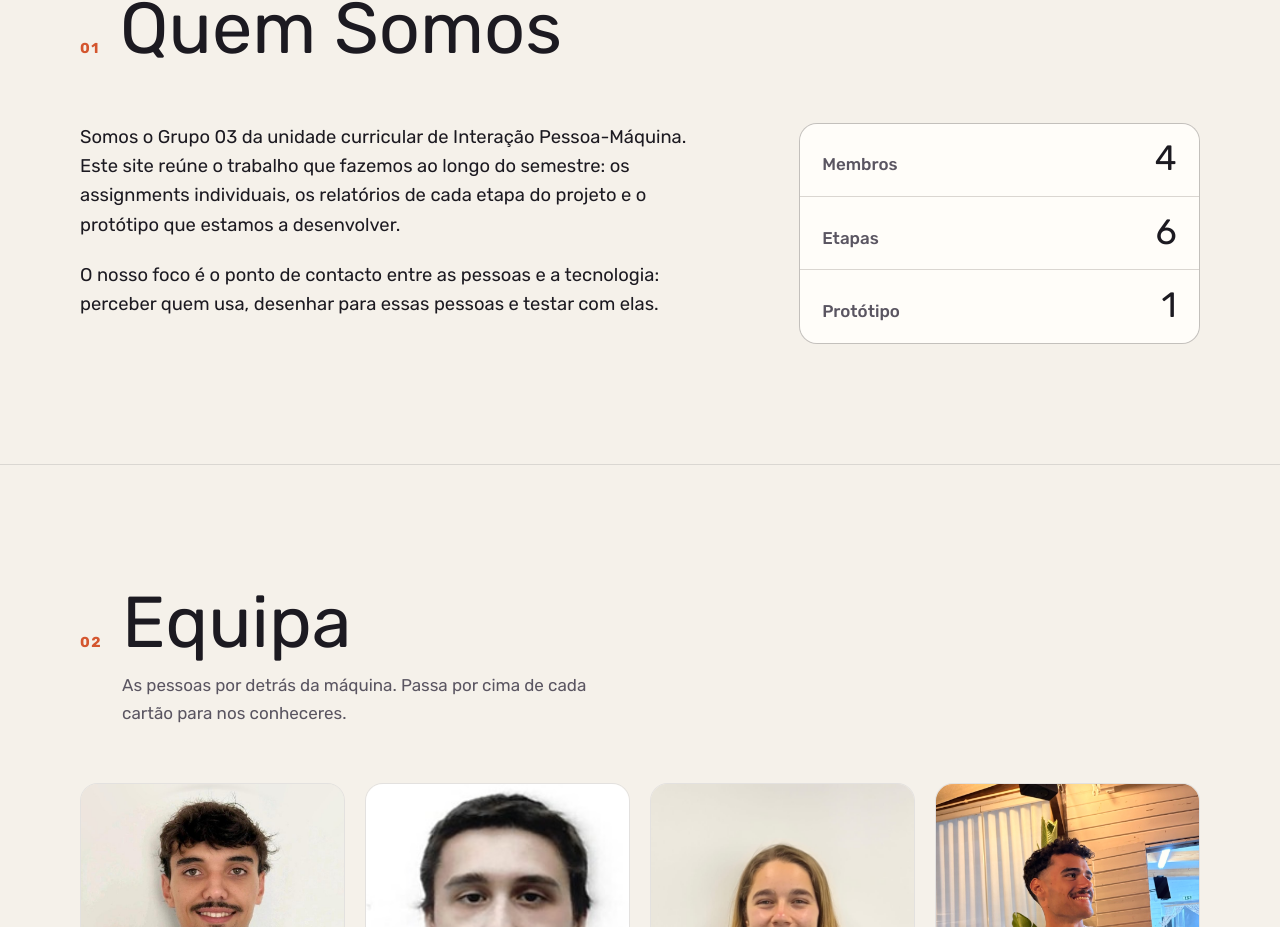
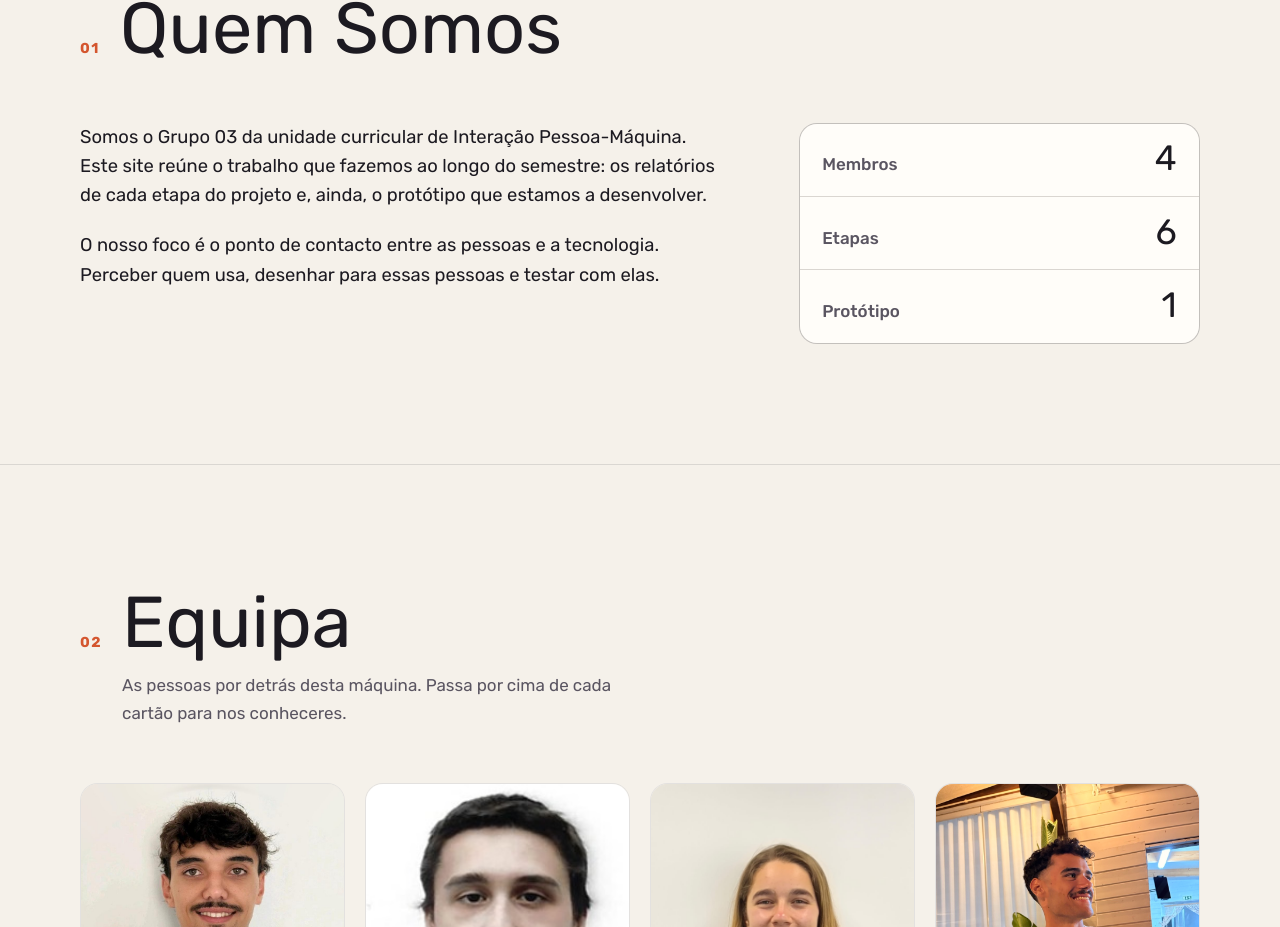
Before and after one commit to GmbRib/IPM_Project, a React (Vite) app: page / in a window 1280 px wide. Shown: the part 959-1886 px from the top of the page. Built offline with nearby package versions, Linux system fonts and the light colour scheme; a web font is replaced by a local one.

Commit message:
changed text

```diff
--- a/src/components/sections/About.tsx
+++ b/src/components/sections/About.tsx
@@ -10,11 +10,11 @@ export function About() {
           {/* TODO: substituir pelo texto do grupo */}
           <p>
             Somos o Grupo 03 da unidade curricular de Interação Pessoa-Máquina. Este site reúne o trabalho que
-            fazemos ao longo do semestre: os assignments individuais, os relatórios de cada etapa do projeto e
+            fazemos ao longo do semestre: os relatórios de cada etapa do projeto e, ainda,
             o protótipo que estamos a desenvolver.
           </p>
           <p>
-            O nosso foco é o ponto de contacto entre as pessoas e a tecnologia: perceber quem usa, desenhar para
+            O nosso foco é o ponto de contacto entre as pessoas e a tecnologia. Perceber quem usa, desenhar para
             essas pessoas e testar com elas.
           </p>
         </div>
--- a/src/components/sections/Team.tsx
+++ b/src/components/sections/Team.tsx
@@ -15,7 +15,7 @@ export function Team() {
       id="equipa"
       index="02"
       title="Equipa"
-      intro="As pessoas por detrás da máquina. Passa por cima de cada cartão para nos conheceres."
+      intro="As pessoas por detrás desta máquina. Passa por cima de cada cartão para nos conheceres."
     >
       <div className={s.grid}>
         {members.map((member) => (
```
